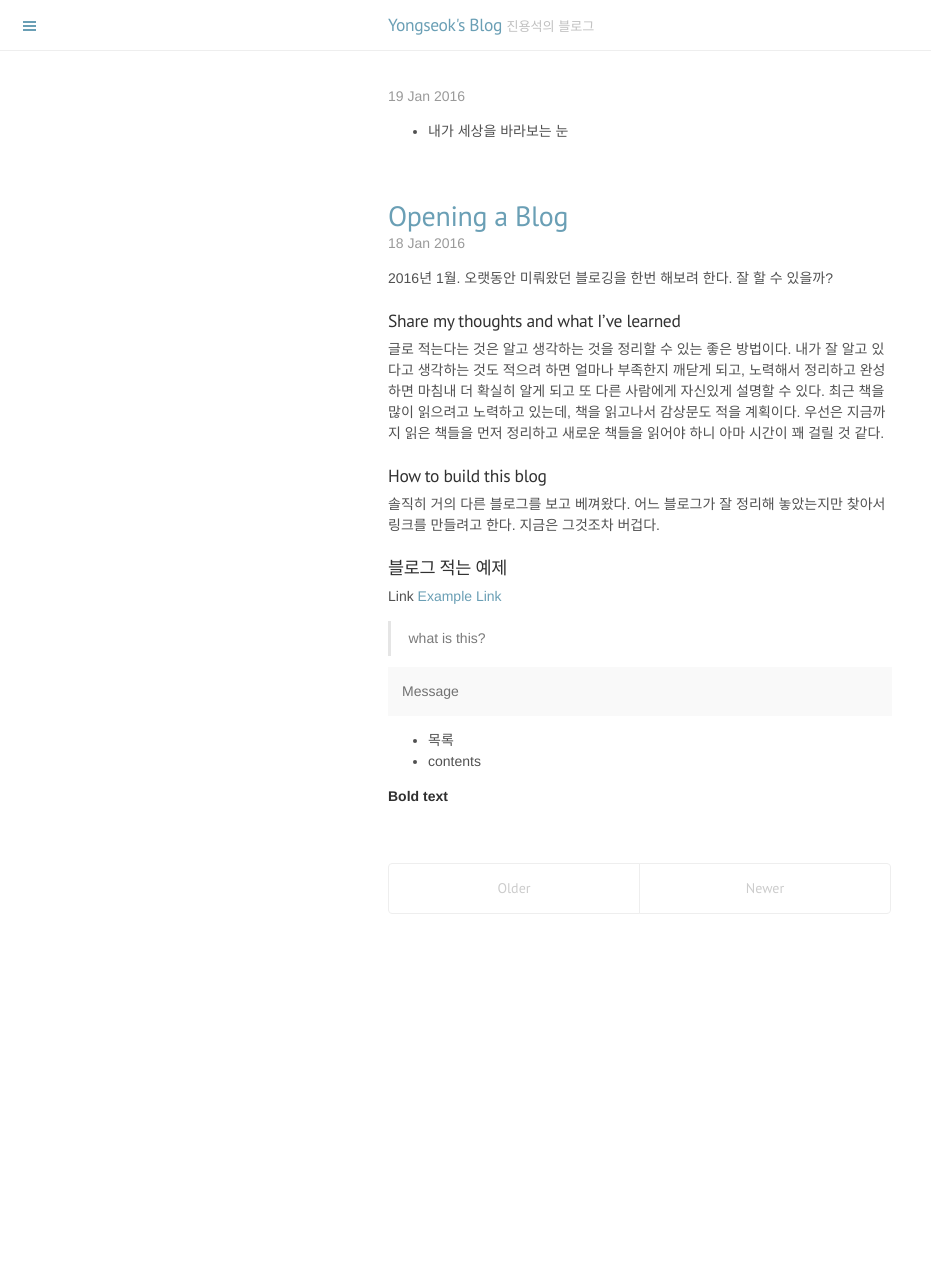
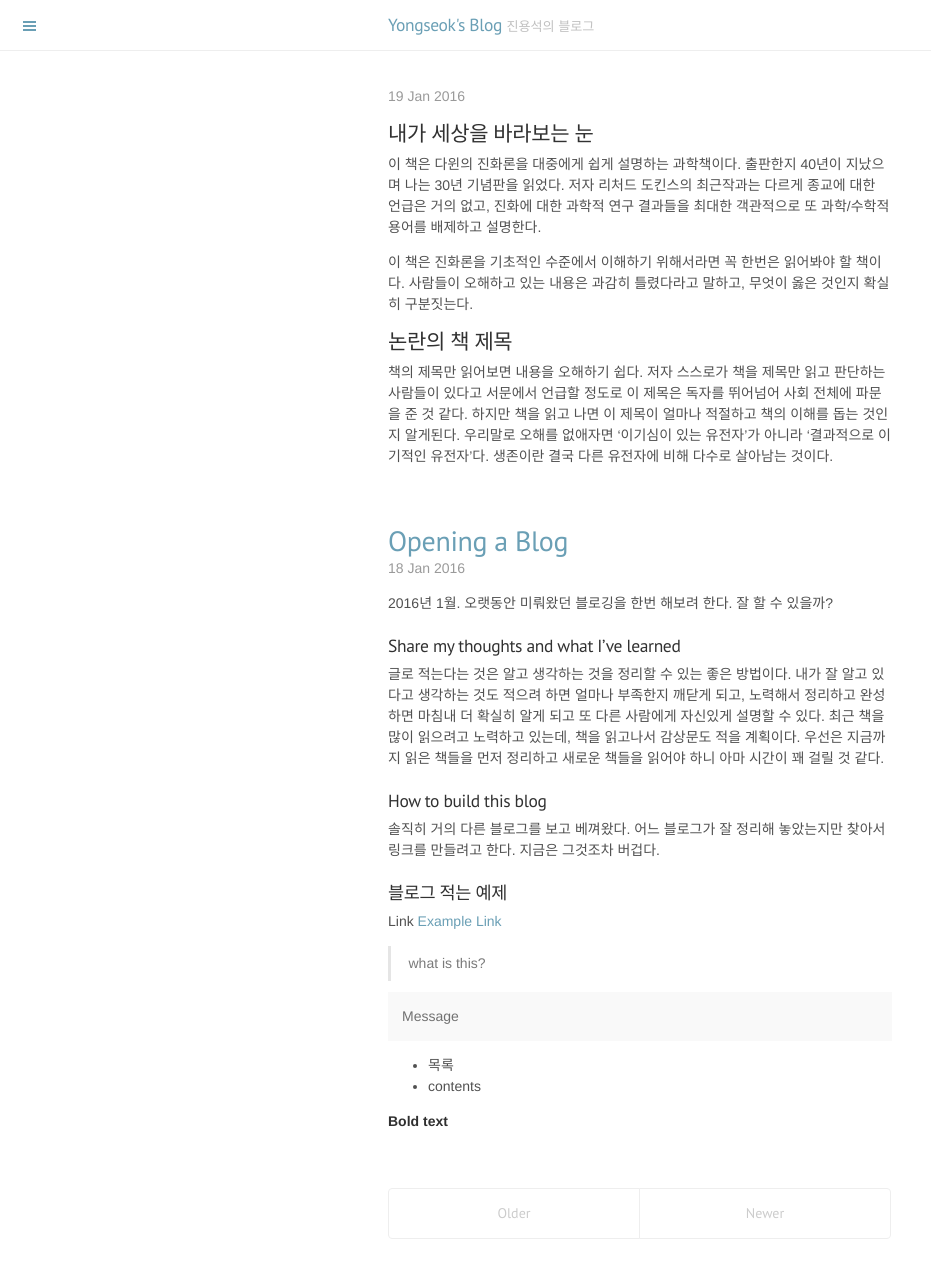
Before and after one commit to ysjin/old-blog, a Jekyll site: the page built from index.html, in a window 1280 px wide. Shown: the whole page, without its empty margins (0-931 px from the left). Built offline with Jekyll 4.4.1, drawn with Linux system fonts in a browser that asks for light colours; Markdown is read by kramdown in place of the engine named in the settings; the list of posts is cut into pages by our own code; before the commit the page ends 956 px from its top, so only the background shows below that.

Commit message:
Update 2016-01-18-the-selfish-gene.md

```diff
--- a/_posts/2016-01-18-the-selfish-gene.md
+++ b/_posts/2016-01-18-the-selfish-gene.md
@@ -6,4 +6,11 @@ tag: book
 comments: true
 ---
 
-* 내가 세상을 바라보는 눈
+## 내가 세상을 바라보는 눈
+이 책은 다윈의 진화론을 대중에게 쉽게 설명하는 과학책이다. 출판한지 40년이 지났으며 나는 30년 기념판을 읽었다.
+저자 리처드 도킨스의 최근작과는 다르게 종교에 대한 언급은 거의 없고, 진화에 대한 과학적 연구 결과들을 최대한 객관적으로 또 과학/수학적 용어를 배제하고 설명한다.
+
+이 책은 진화론을 기초적인 수준에서 이해하기 위해서라면 꼭 한번은 읽어봐야 할 책이다. 사람들이 오해하고 있는 내용은 과감히 틀렸다라고 말하고, 무엇이 옳은 것인지 확실히 구분짓는다.
+
+## 논란의 책 제목
+책의 제목만 읽어보면 내용을 오해하기 쉽다. 저자 스스로가 책을 제목만 읽고 판단하는 사람들이 있다고 서문에서 언급할 정도로 이 제목은 독자를 뛰어넘어 사회 전체에 파문을 준 것 같다. 하지만 책을 읽고 나면 이 제목이 얼마나 적절하고 책의 이해를 돕는 것인지 알게된다. 우리말로 오해를 없애자면 '이기심이 있는 유전자'가 아니라 '결과적으로 이기적인 유전자'다. 생존이란 결국 다른 유전자에 비해 다수로 살아남는 것이다.
```
